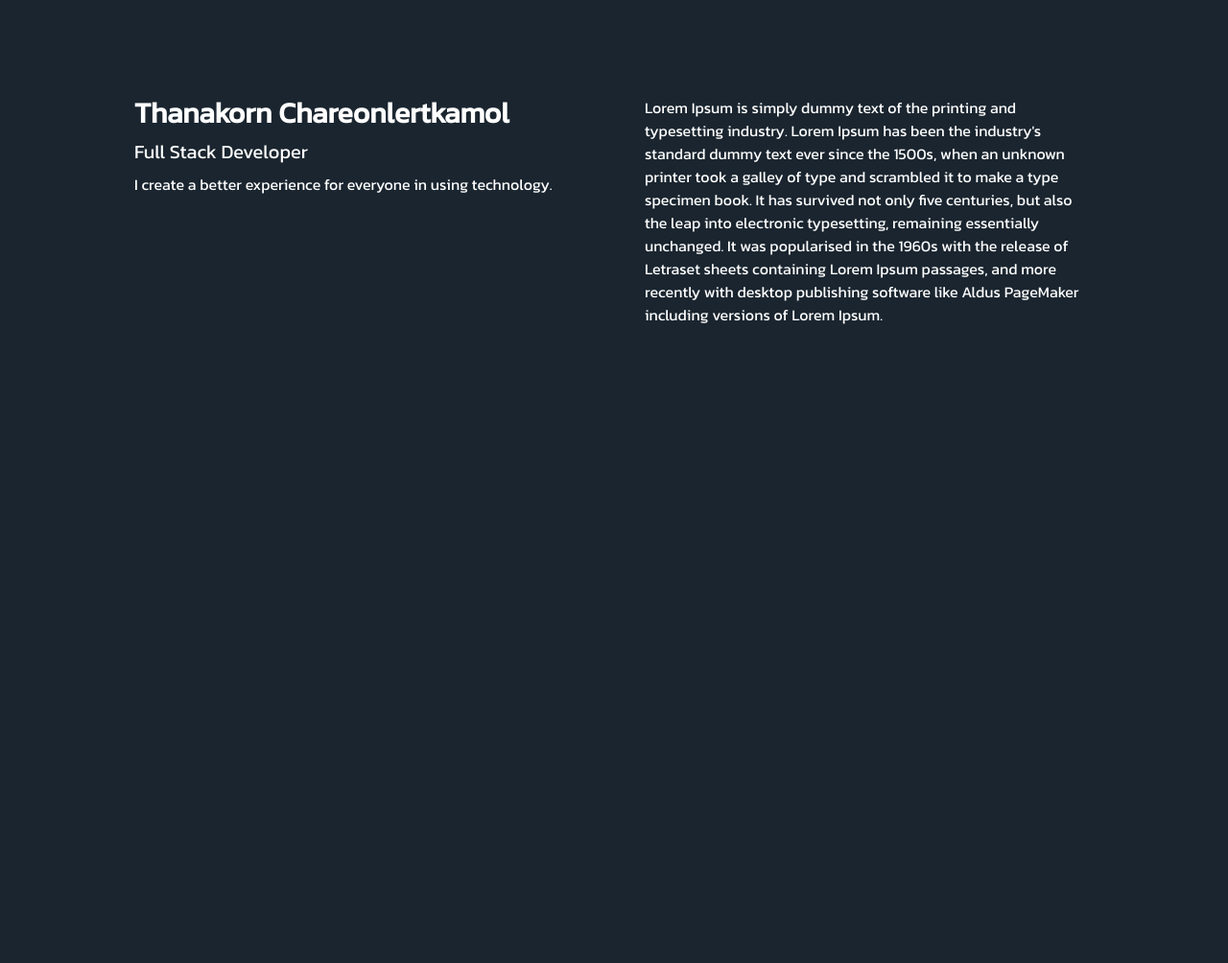
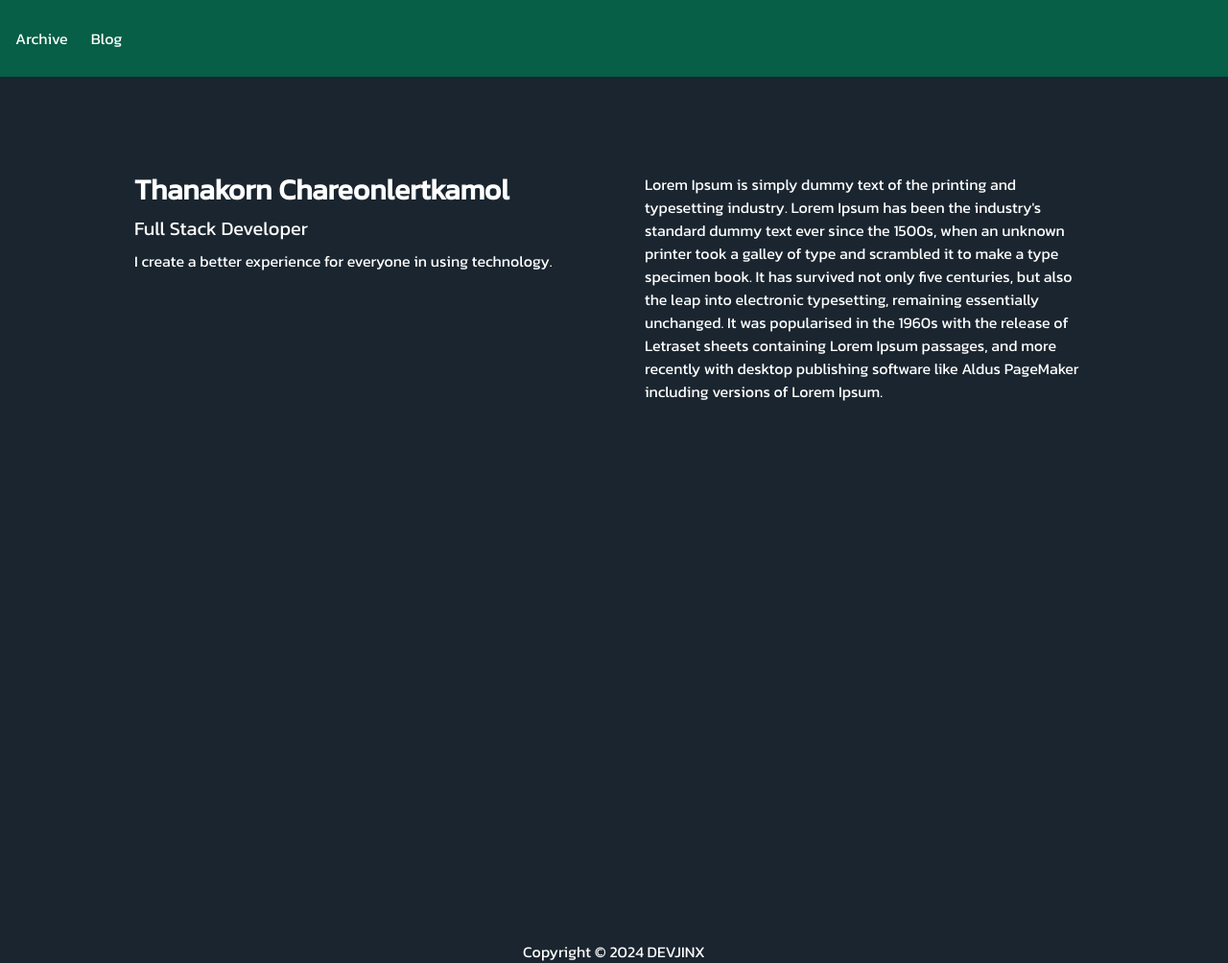
Before and after one commit to devjinx/devjinx-web003, a Next.js app: page / in a window 1280 px wide. Shown: the whole page at 96% size. Before the commit the page ends 900 px from the top, so only its background shows below. Built offline with nearby package versions, Linux system fonts and the light colour scheme.

Commit message:
update new page archive and blog and add components navbar and footer

```diff
--- /dev/null
+++ b/app/archive/page.tsx
@@ -0,0 +1,9 @@
+import Image from "next/image";
+
+export default function archive() {
+  return (
+    <div>
+        <h1 className="text-white">archive</h1>
+    </div>
+  );
+}
--- /dev/null
+++ b/app/blog/page.tsx
@@ -0,0 +1,9 @@
+import Image from "next/image";
+
+export default function blog() {
+  return (
+    <div>
+        <h1 className="text-white">blog</h1>
+    </div>
+  );
+}
--- /dev/null
+++ b/app/components/footer/footer.css
@@ -0,0 +1,3 @@
+@tailwind base;
+@tailwind components;
+@tailwind utilities;
--- /dev/null
+++ b/app/components/footer/footer.tsx
@@ -0,0 +1,18 @@
+"use client";
+
+import './Footer.css';
+import { useState } from 'react';
+
+const Footer: React.FC = () => {
+    const [currentYear] = useState<number>(new Date().getFullYear());
+
+    return (
+        <footer className="text-white text-center">
+            <div className="mt-4 sm:mt-0">
+                Copyright &copy; {currentYear} DEVJINX
+            </div>
+        </footer>
+    );
+};
+
+export default Footer;
--- /dev/null
+++ b/app/components/navbar/navbar.css
@@ -0,0 +1,3 @@
+@tailwind base;
+@tailwind components;
+@tailwind utilities;
--- /dev/null
+++ b/app/components/navbar/navbar.tsx
@@ -0,0 +1,28 @@
+import Link from "next/link";
+import './navbar.css'
+
+const Navbar = () => {
+    return(
+      <nav>
+        <div className="w-full h-20 bg-emerald-800 sticky top-0">
+        <div className="container mx-auto px-4 h-full">
+          <div className="flex justify-between items-center h-full">
+            <ul className="hidden md:flex gap-x-6 text-white">
+              <li>
+                <Link href="/archive">
+                  <p>Archive</p>
+                </Link>
+              </li>
+              <li>
+                <Link href="/blog">
+                  <p>Blog</p>
+                </Link>
+              </li>
+            </ul>
+          </div>
+        </div>
+      </div>
+      </nav>
+    );
+}
+export default Navbar;
--- a/app/page.tsx
+++ b/app/page.tsx
@@ -1,9 +1,14 @@
 import Image from "next/image";
+import Navbar from "./components/navbar/navbar";
+import Footer from "./components/footer/footer";
 
-export default function Home() {
+
+export default function index() {
   return (
+    <>
+    <Navbar />
     <div className="flex justify-center mt-[100px] min-h-screen">
-      <div id="left" className="flex-1 max-w-[500px] px-4" style={{ marginBottom: '300px' }}>
+      <div id="left" className="flex-1 max-w-[500px] px-4" style={{ marginBottom: ' 500px' }}>
         <main>
           <header>
             <h1 className="text-3xl font-bold mb-2 text-white">
@@ -26,5 +31,7 @@ export default function Home() {
         </div>
       </div>
     </div>
+    <Footer/>
+    </>
   );
 }
```
